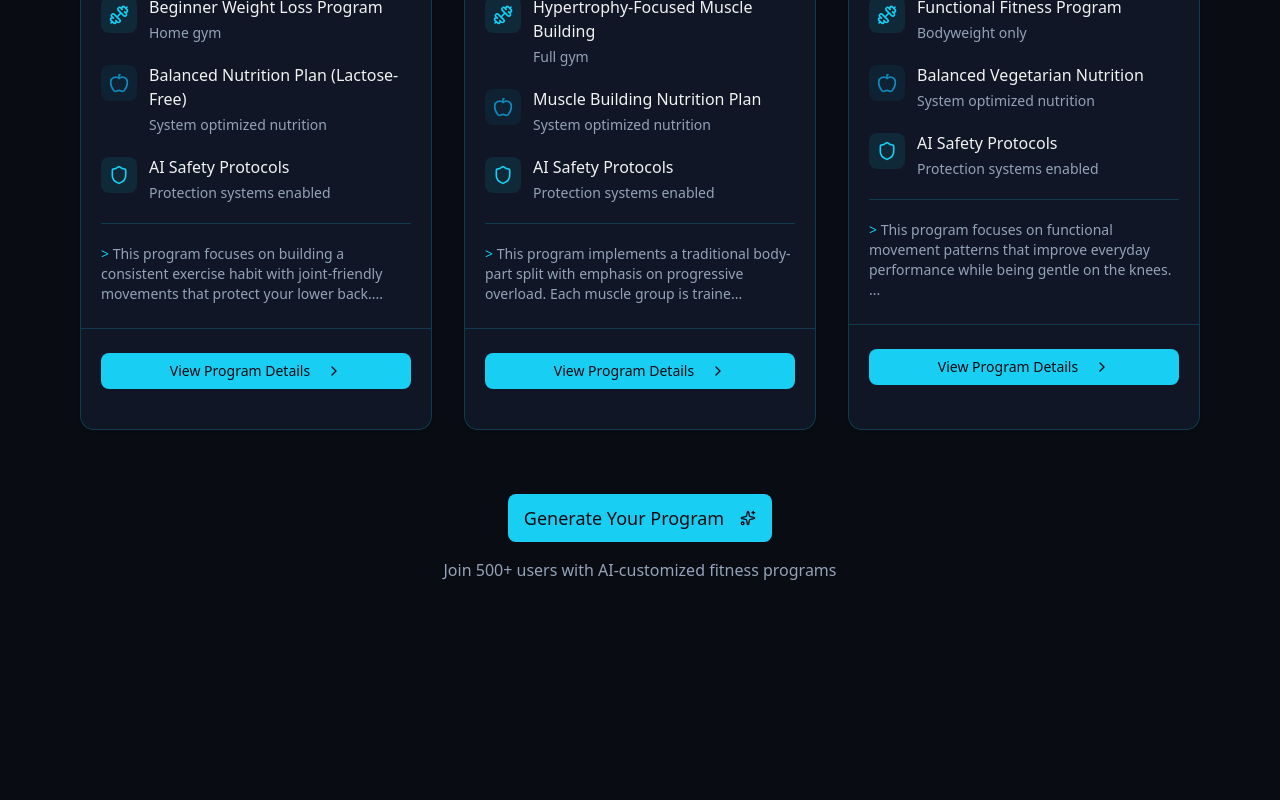
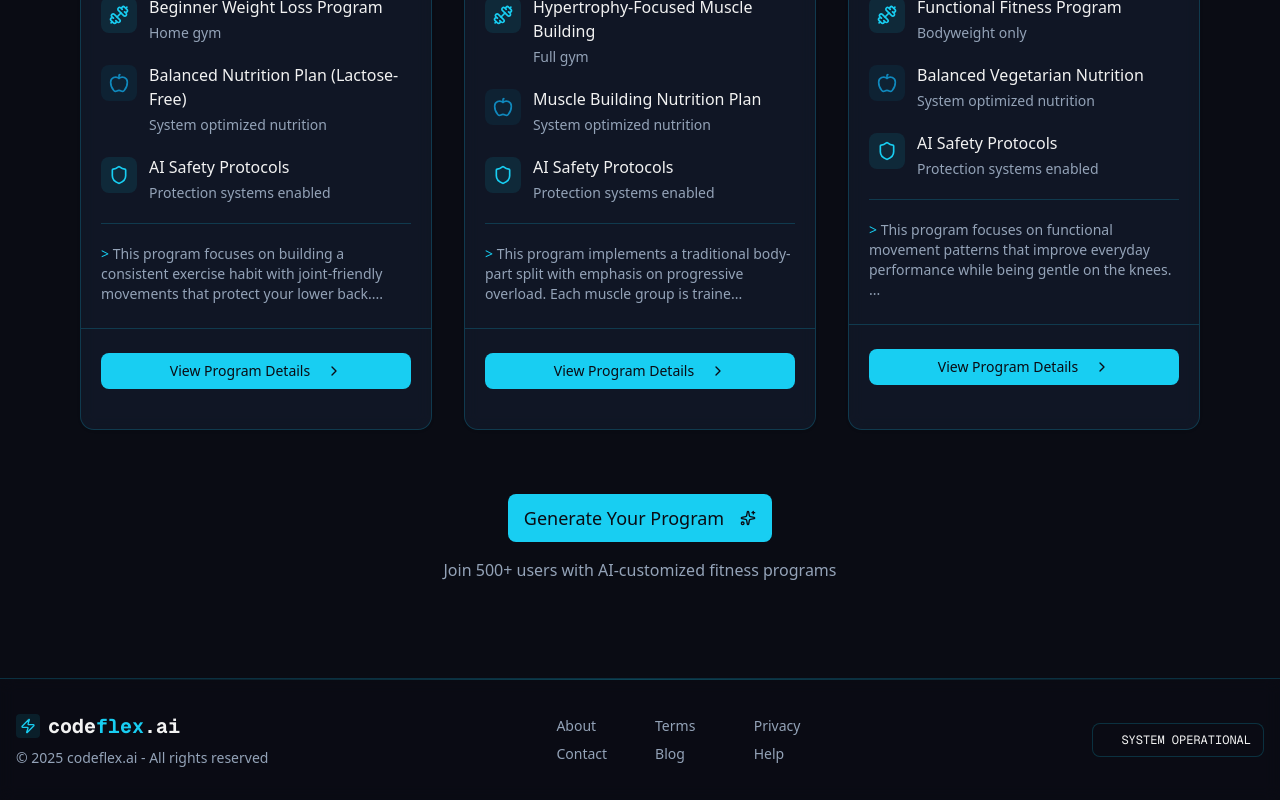
Before and after one commit to Affan-Codes/NextLevel, a Next.js app: page / in a window 1280 px wide. Shown: the part 1772-2572 px from the top of the page. Before the commit the page ends 2450 px from the top, so only its background shows below. Built offline with nearby package versions, Linux system fonts and the light colour scheme; no server answers.

Commit message:
Add footer

```diff
--- a/src/components/Footer.tsx
+++ b/src/components/Footer.tsx
@@ -1,11 +1,78 @@
-import React from 'react'
+import { ZapIcon } from "lucide-react";
+import Link from "next/link";
 
 const Footer = () => {
   return (
-    <div>
+    <footer className="border-t border-border bg-background/80 backdrop-blur-sm">
+      {/* Top border glow */ }
+      <div className="h-px w-full bg-gradient-to-r from-transparent via-primary/30 to-transparent" />
 
-    </div>
-  )
-}
+      <div className="container mx-auto px-4 py-8">
+        <div className="flex flex-col md:flex-row justify-between items-center gap-6">
+          {/* Logo and Copyright */ }
+          <div className="flex flex-col items-center md:items-start gap-2">
+            <Link href="/" className="flex items-center gap-2">
+              <div className="p-1 bg-primary/10 rounded">
+                <ZapIcon className="w-4 h-4 text-primary" />
+              </div>
+              <span className="text-xl font-bold font-mono">
+                code<span className="text-primary">flex</span>.ai
+              </span>
+            </Link>
+            <p className="text-sm text-muted-foreground">
+              © { new Date().getFullYear() } codeflex.ai - All rights reserved
+            </p>
+          </div>
 
-export default Footer
+          {/* Links */ }
+          <div className="grid grid-cols-2 md:grid-cols-3 gap-x-12 gap-y-2 text-sm">
+            <Link
+              href="/about"
+              className="text-muted-foreground hover:text-primary transition-colors"
+            >
+              About
+            </Link>
+            <Link
+              href="/terms"
+              className="text-muted-foreground hover:text-primary transition-colors"
+            >
+              Terms
+            </Link>
+            <Link
+              href="/privacy"
+              className="text-muted-foreground hover:text-primary transition-colors"
+            >
+              Privacy
+            </Link>
+            <Link
+              href="/contact"
+              className="text-muted-foreground hover:text-primary transition-colors"
+            >
+              Contact
+            </Link>
+            <Link
+              href="/blog"
+              className="text-muted-foreground hover:text-primary transition-colors"
+            >
+              Blog
+            </Link>
+            <Link
+              href="/help"
+              className="text-muted-foreground hover:text-primary transition-colors"
+            >
+              Help
+            </Link>
+          </div>
+
+          {/* Status */ }
+          <div className="flex items-center gap-2 px-3 py-2 border border-border rounded-md bg-background/50">
+            <div className="w-2 h-2 rounded-full bg-green-500 animate-ping"></div>
+            <span className="text-xs font-mono">SYSTEM OPERATIONAL</span>
+          </div>
+        </div>
+      </div>
+    </footer>
+  );
+};
+
+export default Footer;
```
